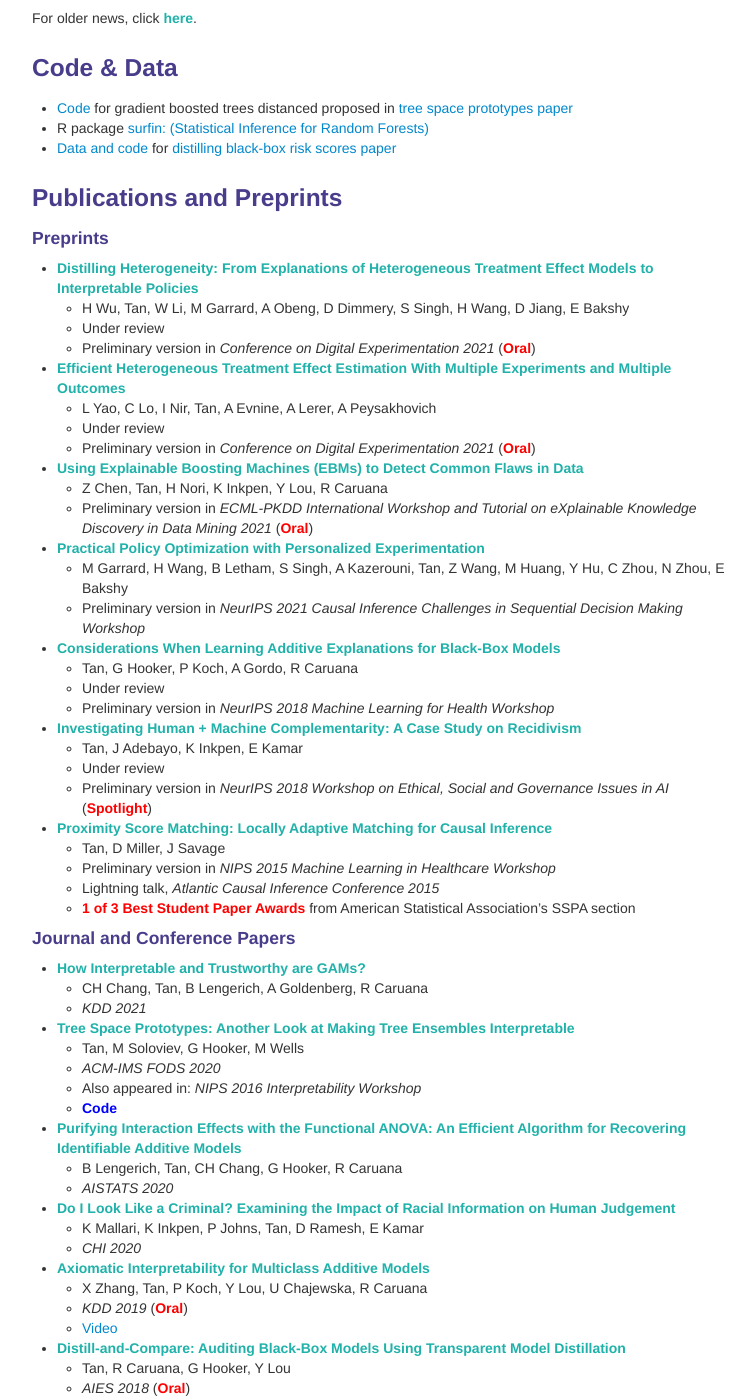
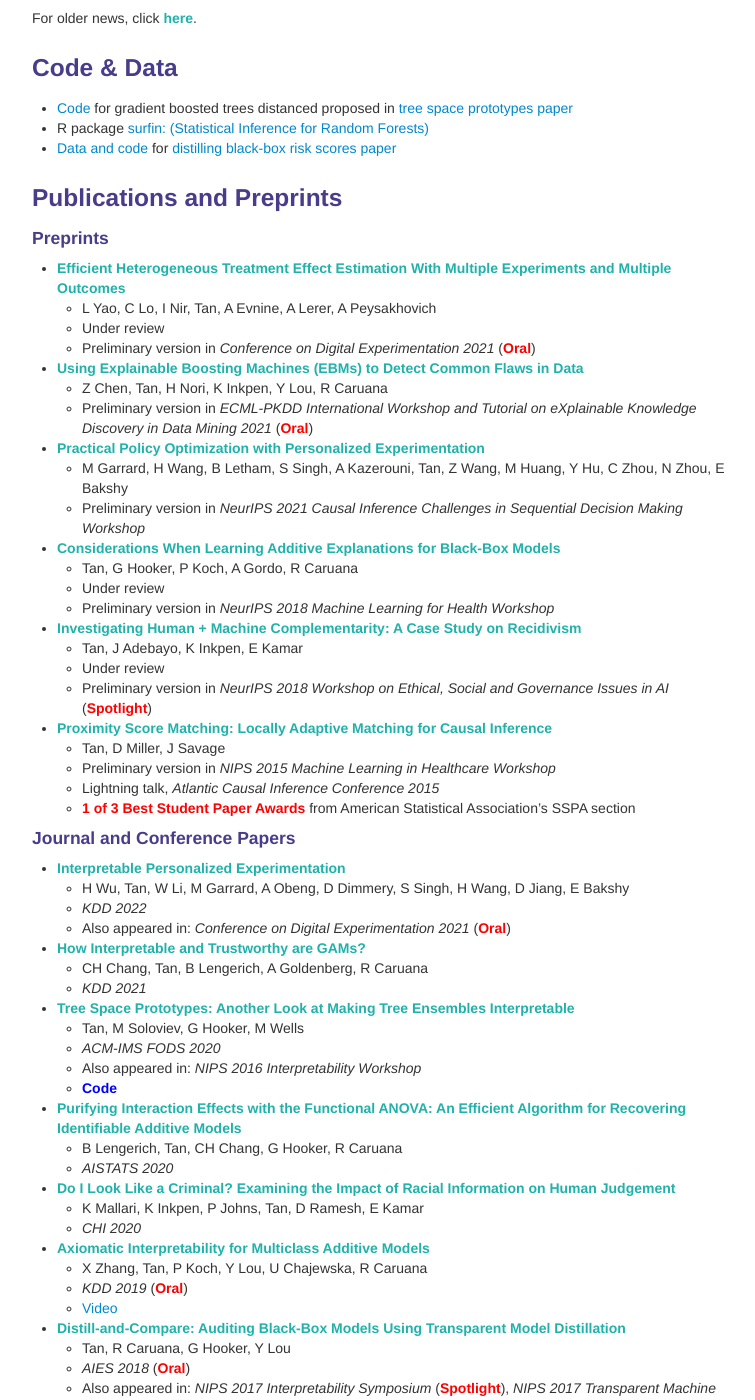
Before and after one commit to shftan/shftan.github.io, a Jekyll site: the page built from index.md, in a window 1280 px wide and 1400 px high, scrolled down 823 px. Shown: the whole window, without its empty margins (258-1013 px from the left). Built offline with Jekyll 4.4.1, drawn with Linux system fonts in a browser that asks for light colours; some of the changed text lies outside the part shown.

Commit message:
Update index.md

```diff
--- a/index.md
+++ b/index.md
@@ -53,10 +53,6 @@ For older news, click <a class="paper" href="oldernews.html">here</a>.
 <div class="row-fluid" id="publications"><h3>Publications and Preprints</h3>
 <h4>Preprints</h4>
 </div>
-- <a class="paper" href="https://arxiv.org/abs/2111.03267">Distilling Heterogeneity: From Explanations of Heterogeneous Treatment Effect Models to Interpretable Policies</a>
-   - H Wu, Tan, W Li, M Garrard, A Obeng, D Dimmery, S Singh, H Wang, D Jiang, E Bakshy
-   - Under review
-   - Preliminary version in _Conference on Digital Experimentation 2021_ (<span class="highlight">Oral</span>)
 - <span class="paper">Efficient Heterogeneous Treatment Effect Estimation With Multiple Experiments and Multiple Outcomes</span>
    - L Yao, C Lo, I Nir, Tan, A Evnine, A Lerer, A Peysakhovich
    - Under review
@@ -81,6 +77,10 @@ For older news, click <a class="paper" href="oldernews.html">here</a>.
    - Lightning talk, _Atlantic Causal Inference Conference 2015_
    - <span class="highlight">1 of 3 Best Student Paper Awards</span> from American Statistical Association's SSPA section
 <h4>Journal and Conference Papers</h4>
+- <a class="paper" href="https://arxiv.org/abs/2111.03267">Interpretable Personalized Experimentation</a>
+   - H Wu, Tan, W Li, M Garrard, A Obeng, D Dimmery, S Singh, H Wang, D Jiang, E Bakshy
+   - _KDD 2022_
+   - Also appeared in: _Conference on Digital Experimentation 2021_ (<span class="highlight">Oral</span>)
 - <a class="paper" href="https://arxiv.org/abs/2006.06466">How Interpretable and Trustworthy are GAMs?</a>
    - CH Chang, Tan, B Lengerich, A Goldenberg, R Caruana
    - _KDD 2021_
```
Also changed, not shown: other parts of index.md (+1 -1 lines).
